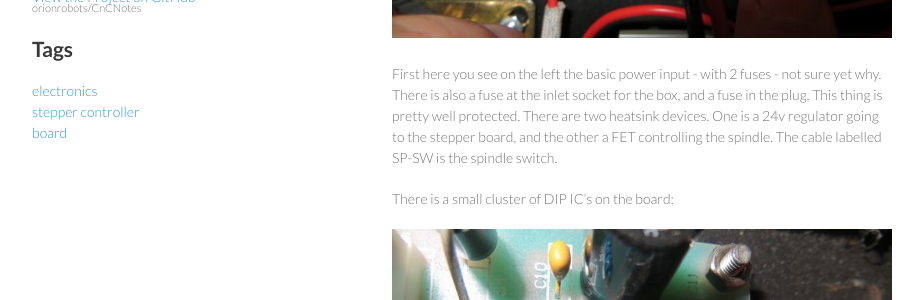
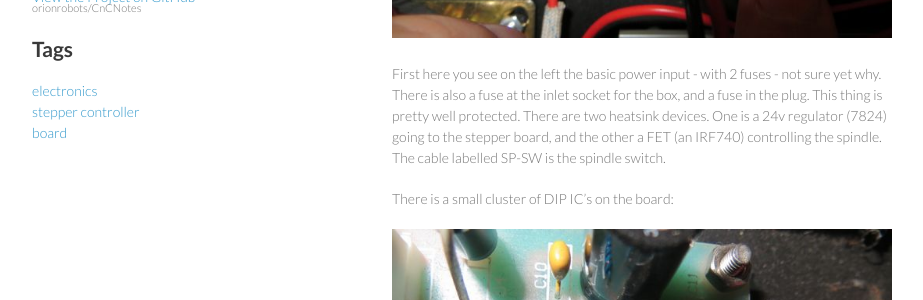
Before and after one commit to orionrobots/CnCNotes, a Jekyll site: the page built from _posts/2014-02-05-teardown.md, in a window 1280 px wide and 900 px high, scrolled down 418 px. Shown: the part 195-495 px from the top of the window, without its empty margins (178-1101 px from the left). Built offline with Jekyll 4.4.1, drawn with Linux system fonts in a browser that asks for light colours; a script that is not in the unit is left out.

Commit message:
Adding FET info. Still needs pdf ref

```diff
--- a/_posts/2014-02-05-teardown.md
+++ b/_posts/2014-02-05-teardown.md
@@ -14,7 +14,7 @@ In terms of basic parts - there is a power/spindle board, the switches, the spin
 
 ![]({{ site.baseurl }}inside__control_box/images/img_3027.jpg)
 
-First here you see on the left the basic power input - with 2 fuses - not sure yet why. There is also a fuse at the inlet socket for the box, and a fuse in the plug. This thing is pretty well protected.  There are two heatsink devices. One is a 24v regulator going to the stepper board, and the other a FET controlling the spindle. The cable labelled SP-SW is the spindle switch.
+First here you see on the left the basic power input - with 2 fuses - not sure yet why. There is also a fuse at the inlet socket for the box, and a fuse in the plug. This thing is pretty well protected.  There are two heatsink devices. One is a 24v regulator (7824) going to the stepper board, and the other a FET (an IRF740) controlling the spindle. The cable labelled SP-SW is the spindle switch.
 
 There is a small cluster of DIP IC's on the board:
 
```
